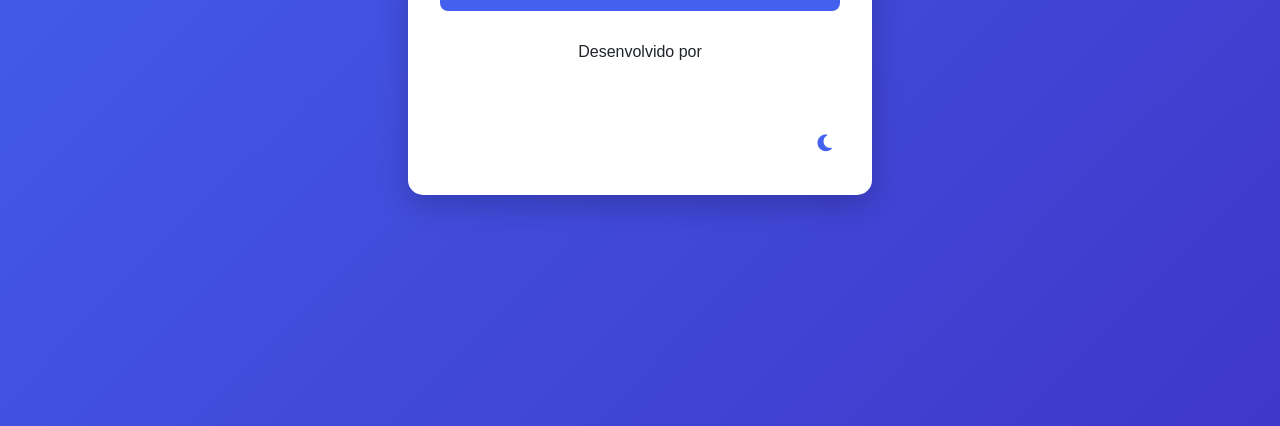
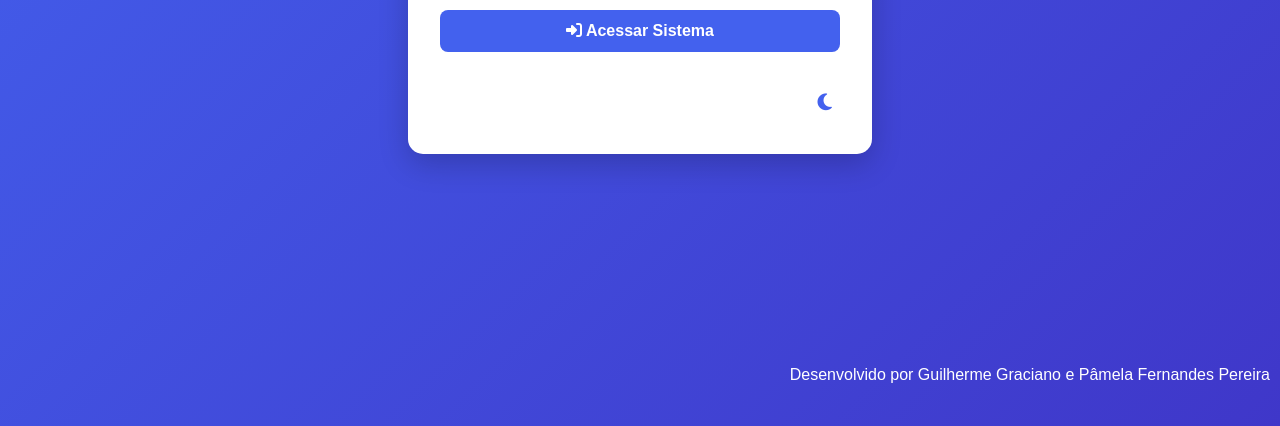
Before and after one commit to Graciano1651/Site-Modelo-2, a plain HTML site: page index.html in a window 1280 px wide. Shown: the part 406-832 px from the top of the page. Drawn offline with Linux system fonts and the light colour scheme.

Commit message:
Correção do texto desenvolvedores Index

```diff
--- a/index.html
+++ b/index.html
@@ -18,14 +18,19 @@
       <div style="display: flex; flex-direction: column; gap: 1rem;">
         <button onclick="window.location.href='login.html'" class="btn btn-primary" style="padding: 0.75rem 1.5rem;">
           <i class="fas fa-sign-in-alt"></i> Acessar Sistema
-        </button>
-              <p style="margin-bottom: 2rem; color: var(--text);">Desenvolvido por</p>
+      </button>
         <div style="text-align: right; margin-top: 1rem;">
           <button id="themeToggle" class="btn-theme"><i class="fas fa-moon"></i></button>
         </div>
       </div>
     </div>
   </div>
+
+  <!-- Texto movido para fora do login-box -->
+  <div style="position: fixed; bottom: 10px; right: 10px; color: white;">
+    Desenvolvido por Guilherme Graciano e Pâmela Fernandes Pereira
+  </div>
+
   <script src="utils.js"></script>
   <script>
     // Aplica tema salvo
```
